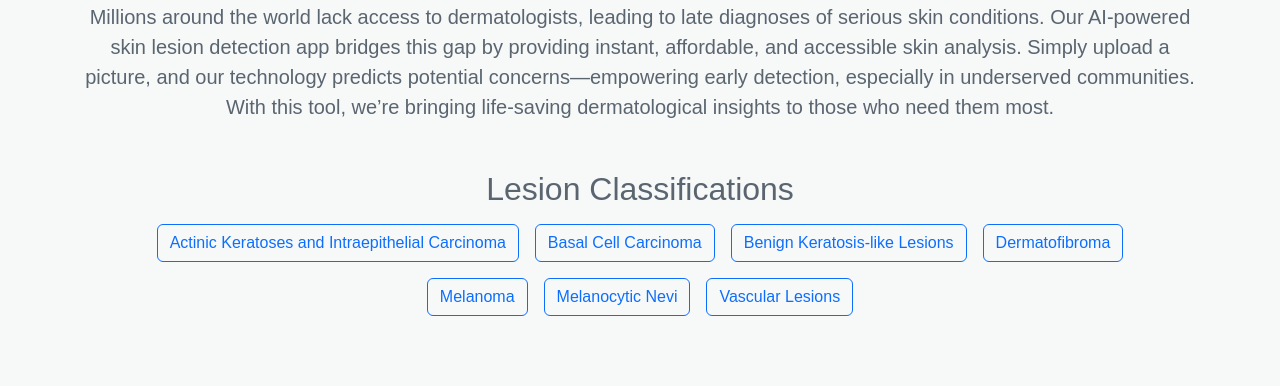
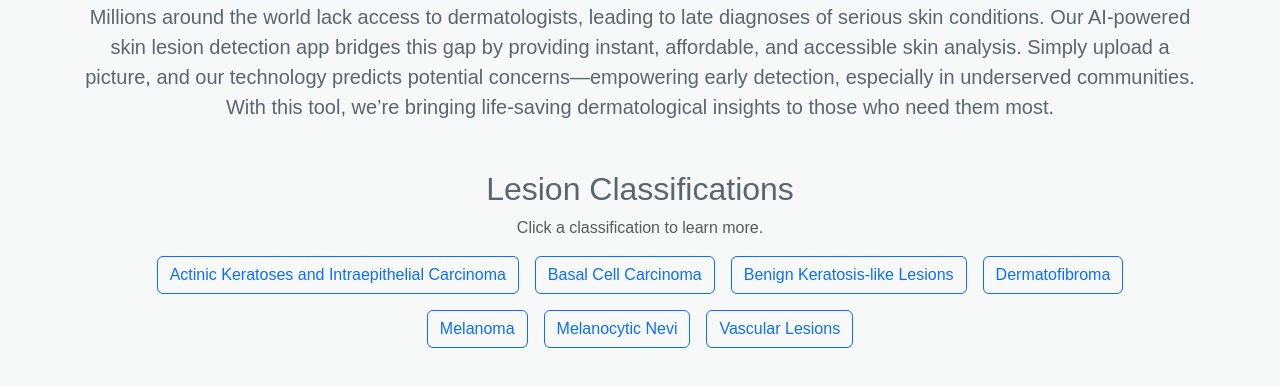
Before and after one commit to Ryan-Brosius/derma-scope, a plain HTML site: page frontend/index.html in a window 1280 px wide. Shown: the part 312-698 px from the top of the page. Drawn offline with nearby package versions, Linux system fonts and the light colour scheme.

Commit message:
directed user to click buttons for info

```diff
--- a/frontend/index.html
+++ b/frontend/index.html
@@ -35,6 +35,7 @@
 
         <!-- Lesion Classifications Heading -->
         <h2 class="mt-5">Lesion Classifications</h2>
+        <p class="fs-6 text-muted">Click a classification to learn more.</p>
 
         <!-- Buttons for Lesion Types -->
         <div class="d-flex flex-wrap justify-content-center mt-3 gap-3">
```
